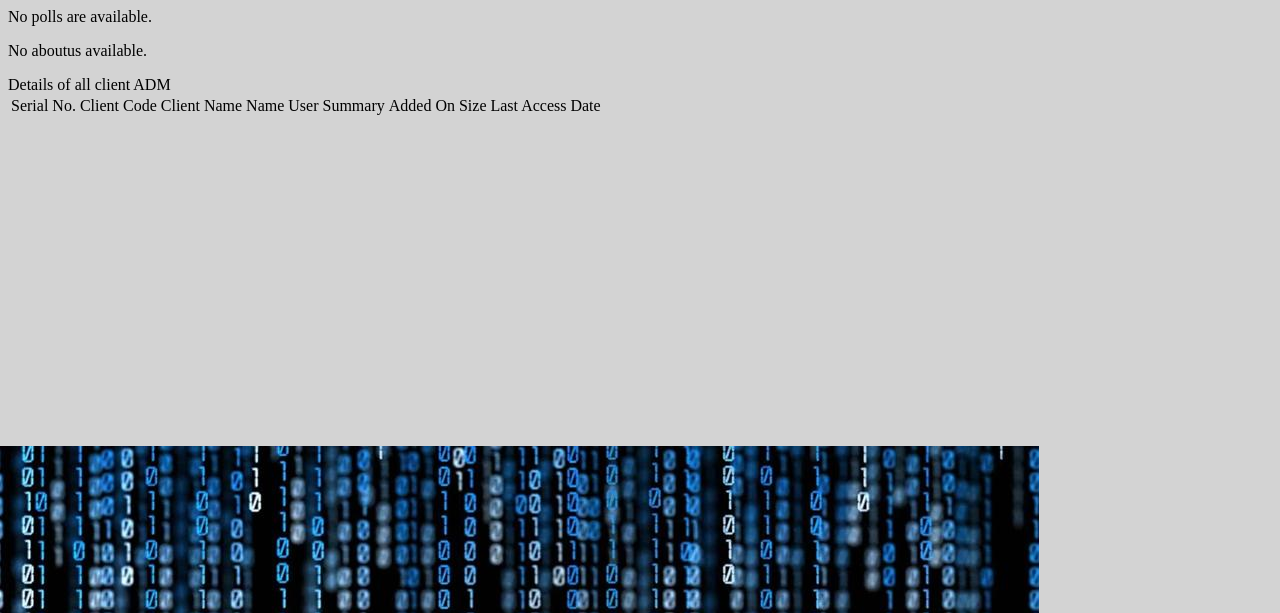
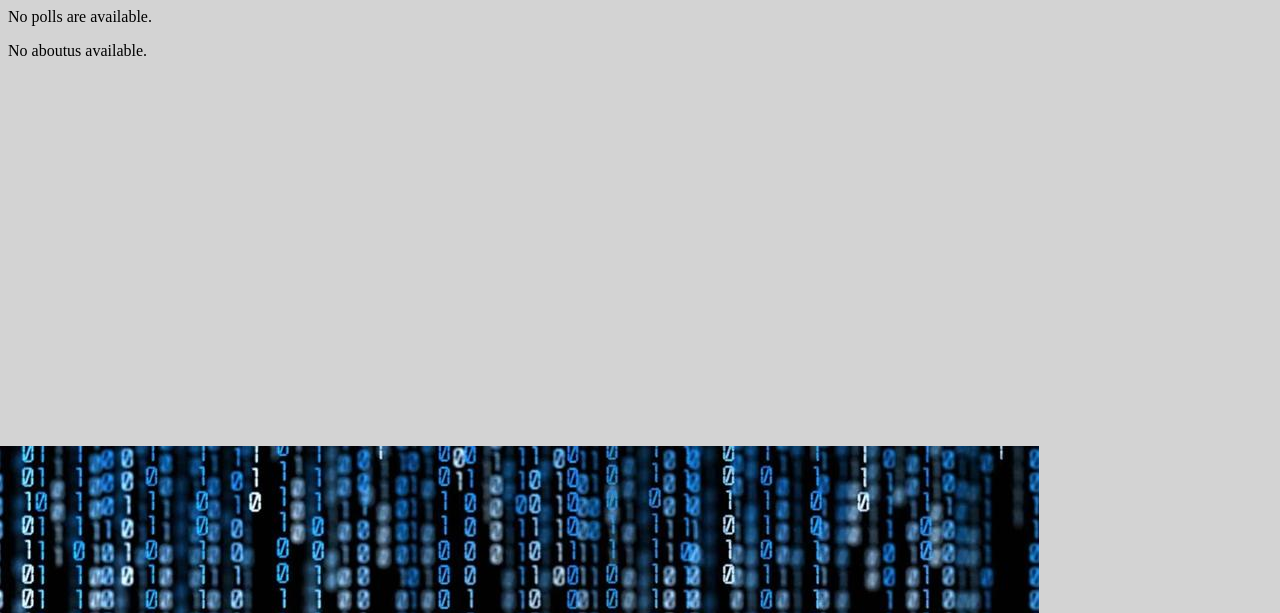
Before and after one commit to ErAmanKumarSah/mysite, a Django app: page /polls/ in a window 1280 px wide. Shown: the top 613 px of the page. Run offline with Django 3.2, Linux system fonts and the light colour scheme; data that the repository does not hold is empty.

Commit message:
.gitignore

```diff
--- a/polls/templates/polls/index.html
+++ b/polls/templates/polls/index.html
@@ -21,28 +21,3 @@
 {% else %}
     <p>No aboutus available.</p>
 {% endif %}
-
-{% block content %}
-<div class = "container-fluid">
-	<div class="panel panel-default">
-		<div class="panel-heading">Details of all client ADM</div>
-		<div class="panel-body"style="height:65vh; overflow-y: scroll;">
-			<table class="table table-condensed table-bordered table-hover">
-				<thead>
-					<tr>
-						<td>Serial No.</td>
-						<td>Client Code</td>
-						<td>Client Name</td>
-						<td>Name</td>
-						<td>User</td>
-						<td>Summary</td>
-						<td>Added On</td>
-						<td>Size</td>
-						<td>Last Access Date</td>
-					</tr>
-				</thead>
-			</table>
-		</div>
-	</div>
-</div>
-{% endblock %}
```
Also changed, not shown: 1 other file.
